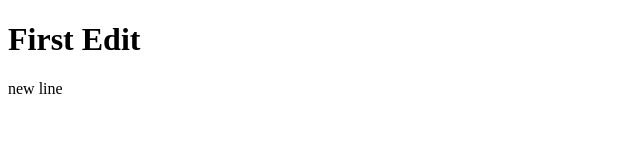
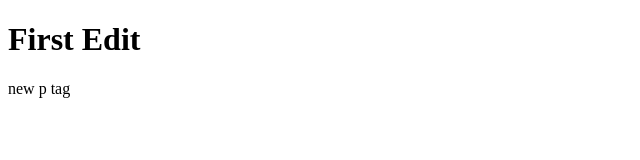
Before and after one commit to kmokari/git-test, a plain HTML site: page index.html in a window 1280 px wide. Shown: the full height of the page, 0-640 px from the left. Drawn offline with Linux system fonts and the light colour scheme.

Commit message:
fix index.html file

```diff
--- a/index.html
+++ b/index.html
@@ -10,7 +10,7 @@
 
 <body>
     <h1>First Edit</h1>
-    <p class="new-line-p">new line</p>
+    <p class="new-line-p">new p tag</p>
 </body>
 
 <script src="./javascript/show.js"></script>
```
